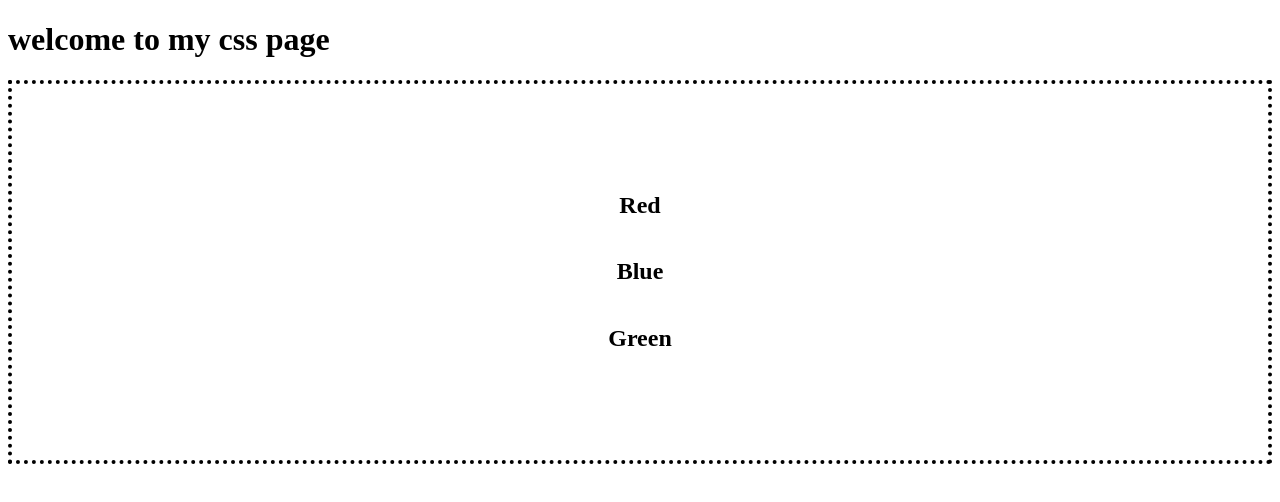
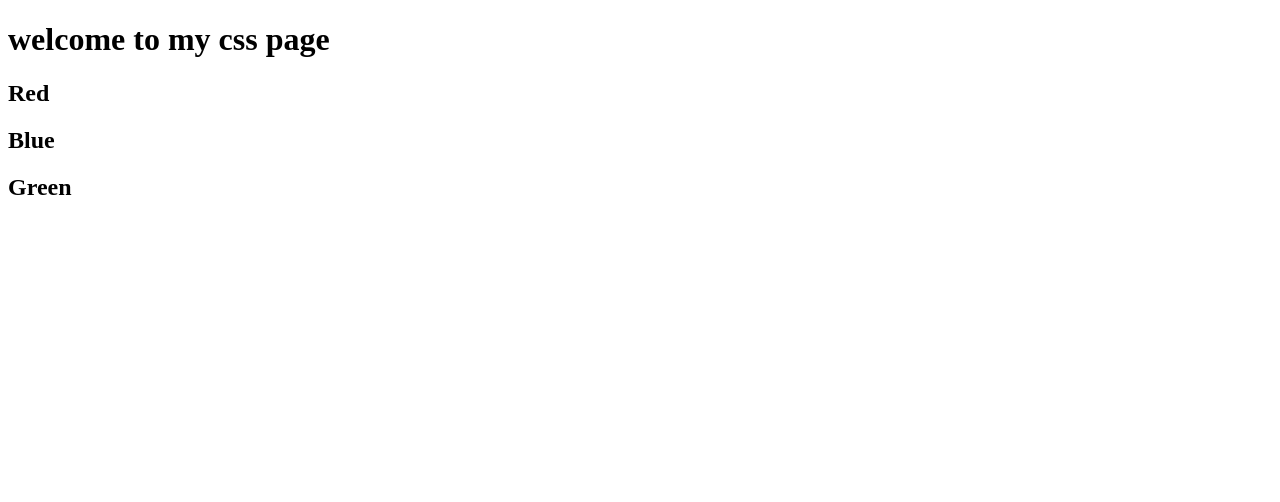
Before and after one commit to Moksh456/Full-stack-web-development-, a plain HTML site: page _ frontend-development-/CSS NOTES/example.html in a window 1280 px wide. Drawn offline with Linux system fonts and the light colour scheme.

Commit message:
adding new css notees

```diff
--- a/_ frontend-development-/CSS NOTES/Main.css
+++ b/_ frontend-development-/CSS NOTES/Main.css
@@ -127,7 +127,7 @@ div:hover{
 
 }*/
 
- div{
+ /*div{
         display: flex;
     flex-direction: column;
     height: 47vh;
```
